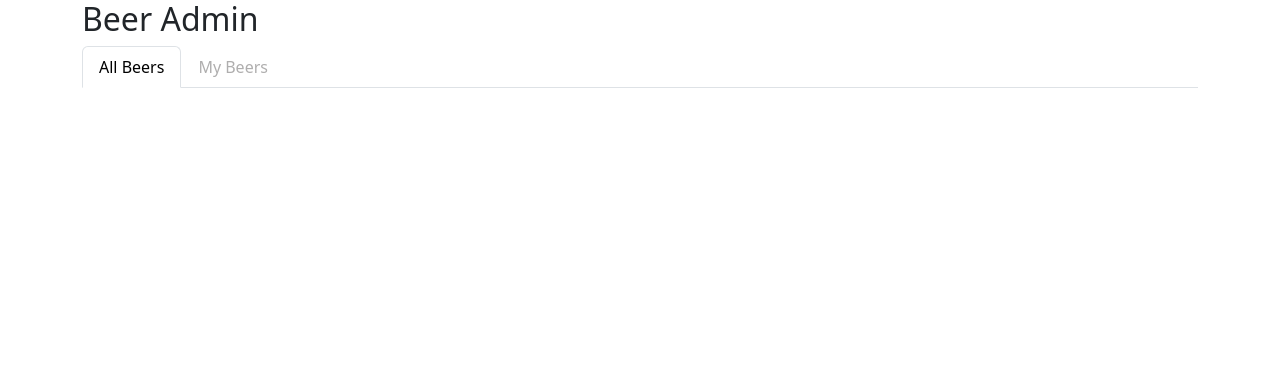
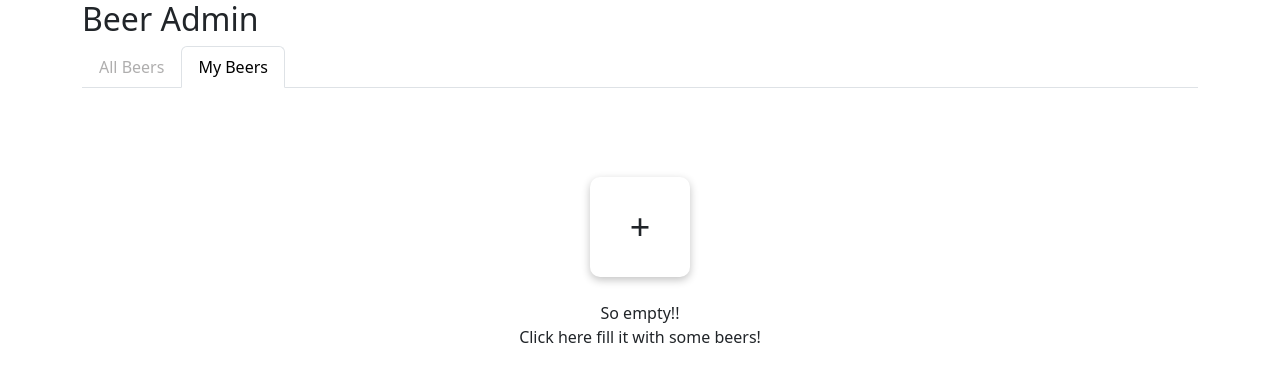
Before and after one commit to samipshresthaq/beer-list, an Angular app: page / in a window 1280 px wide. Shown: the top 382 px of the page. Built offline with nearby package versions, Linux system fonts and the light colour scheme; no server answers.

Commit message:
chore: add add item method

```diff
--- a/src/app/pages/home/home.component.html
+++ b/src/app/pages/home/home.component.html
@@ -29,7 +29,7 @@
     <li [ngbNavItem]="2">
       <button ngbNavLink>My Beers</button>
       <ng-template ngbNavContent>
-        <app-empty-list></app-empty-list>
+        <app-empty-list (addItem)="onAddItem()"></app-empty-list>
       </ng-template>
     </li>
   </ul>
--- a/src/app/pages/home/home.component.ts
+++ b/src/app/pages/home/home.component.ts
@@ -25,7 +25,7 @@ enum Tabs {
   changeDetection: ChangeDetectionStrategy.OnPush,
 })
 export class HomeComponent implements OnInit {
-  public active = Tabs.ALL_BEERS;
+  public active = Tabs.MY_BEERS;
   public isloading = false;
   public items$: Observable<Array<BeerInterface>>;
   private currentPage$: BehaviorSubject<number> = new BehaviorSubject(1);
@@ -45,12 +45,12 @@ export class HomeComponent implements OnInit {
     );
   }
 
-  ngOnDestroy(): void {
-    console.log('Destroyed');
-  }
-
   loadMoreBeers() {
     this.isloading = true;
     this.currentPage$.next(this.currentPage$.value + 1);
   }
+
+  onAddItem() {
+    console.log('OPEN MODAL');
+  }
 }
```
